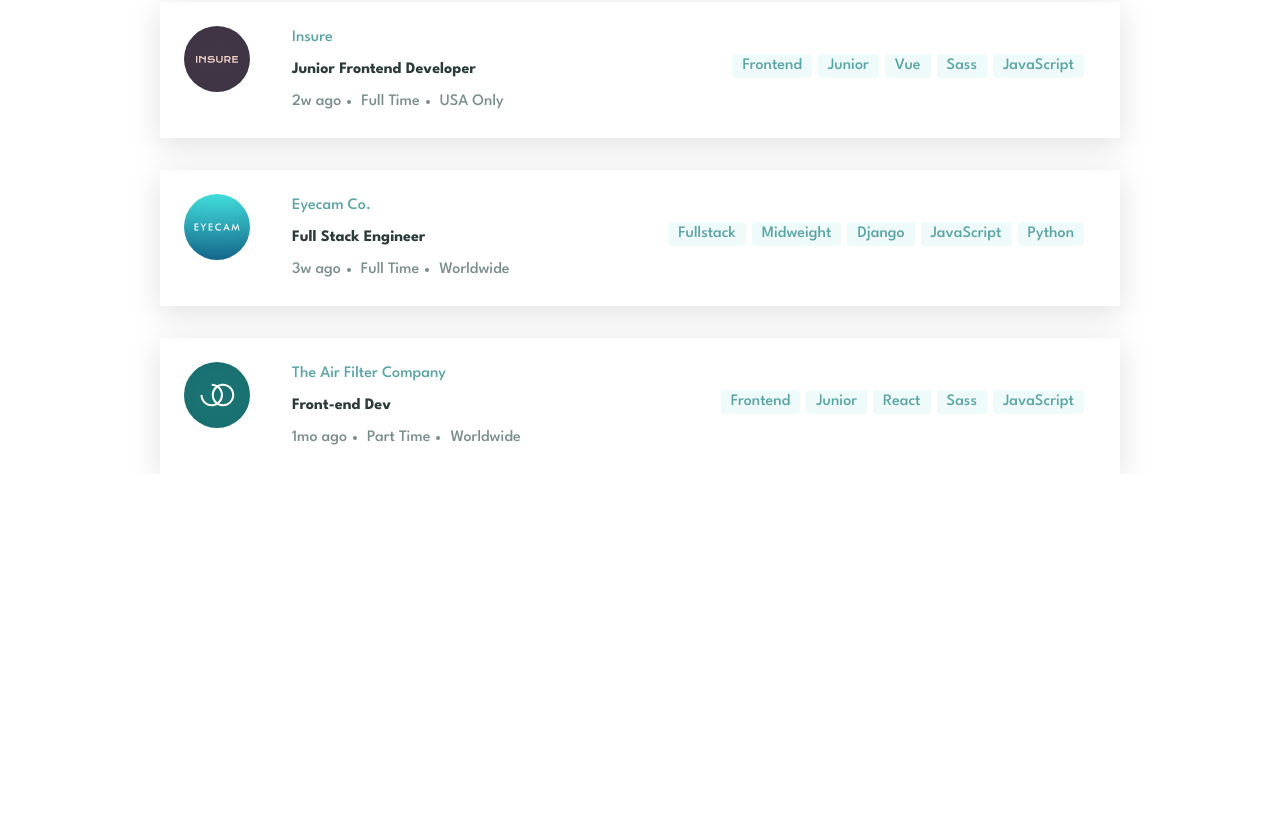
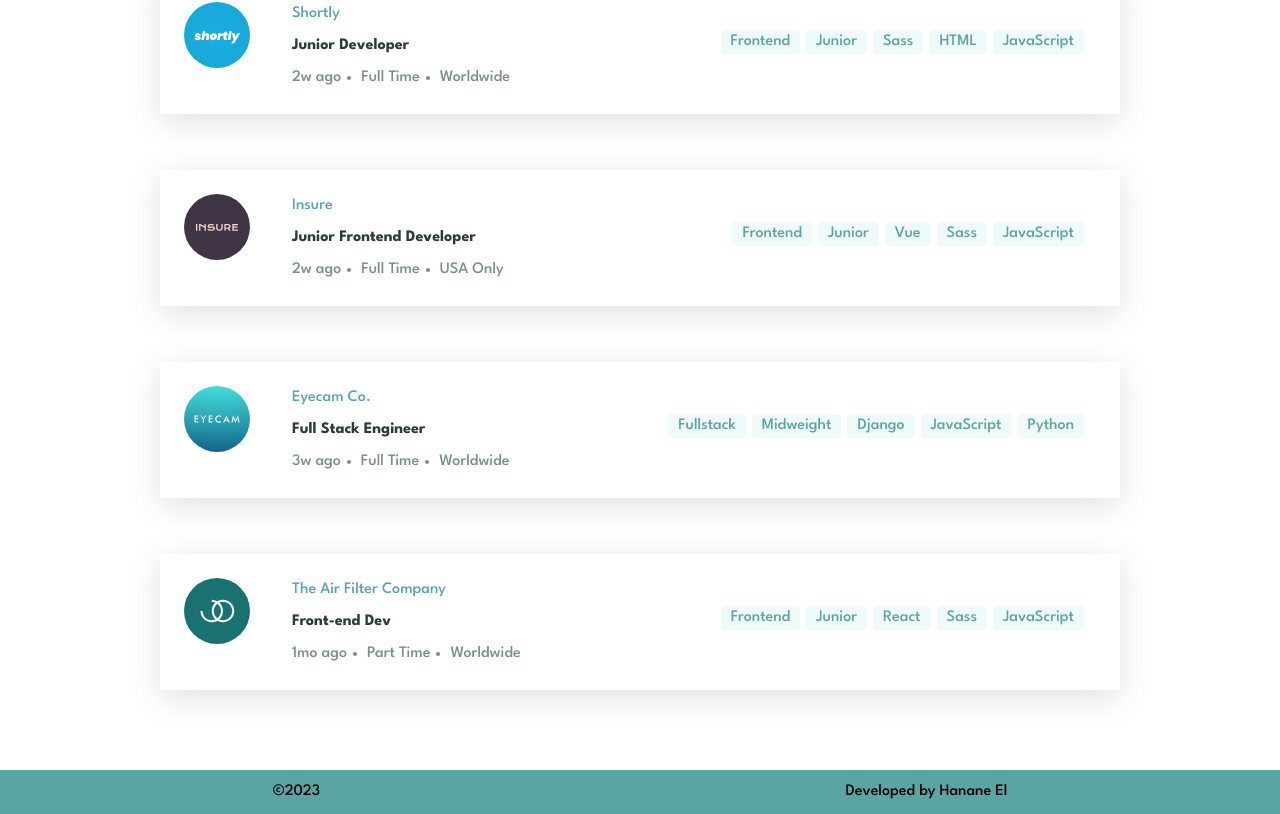
Before and after one commit to HananeEL-2023/jobListing, a React (Vite) app: page / in a window 1280 px wide. Shown: the part 1374-2188 px from the top of the page. Before the commit the page ends 1848 px from the top, so only its background shows below. Built offline with nearby package versions, Linux system fonts and the light colour scheme; the HTML template or start-up script is replaced by a standard one.

Commit message:
Add footer

```diff
--- /dev/null
+++ b/src/components/Footer/Footer.jsx
@@ -0,0 +1,8 @@
+export default function Footer() {
+  return (
+    <footer className="bg-desaturated-dark-cyan mt-20 py-2.5 px-2.5 flex justify-around">
+      <p>©2023</p>
+      <p>Developed by Hanane El</p>
+    </footer>
+  );
+}
--- a/src/components/JobListing.jsx
+++ b/src/components/JobListing.jsx
@@ -1,6 +1,7 @@
 import data from "/data.json";
 import { useState, useEffect } from "react";
 import "/styles/index.css";
+import Footer from "./Footer/Footer";
 
 export default function JobListing() {
   const [role, setRole] = useState("");
@@ -94,7 +95,7 @@ export default function JobListing() {
           </div>
         )}
       </div>
-      <div className="space-y-8">
+      <div className="space-y-14">
         {filteredJobs.map((job) => {
           return (
             <section key={job.id}>
@@ -181,6 +182,7 @@ export default function JobListing() {
           );
         })}
       </div>
+      <Footer />
     </div>
   );
 }
```
